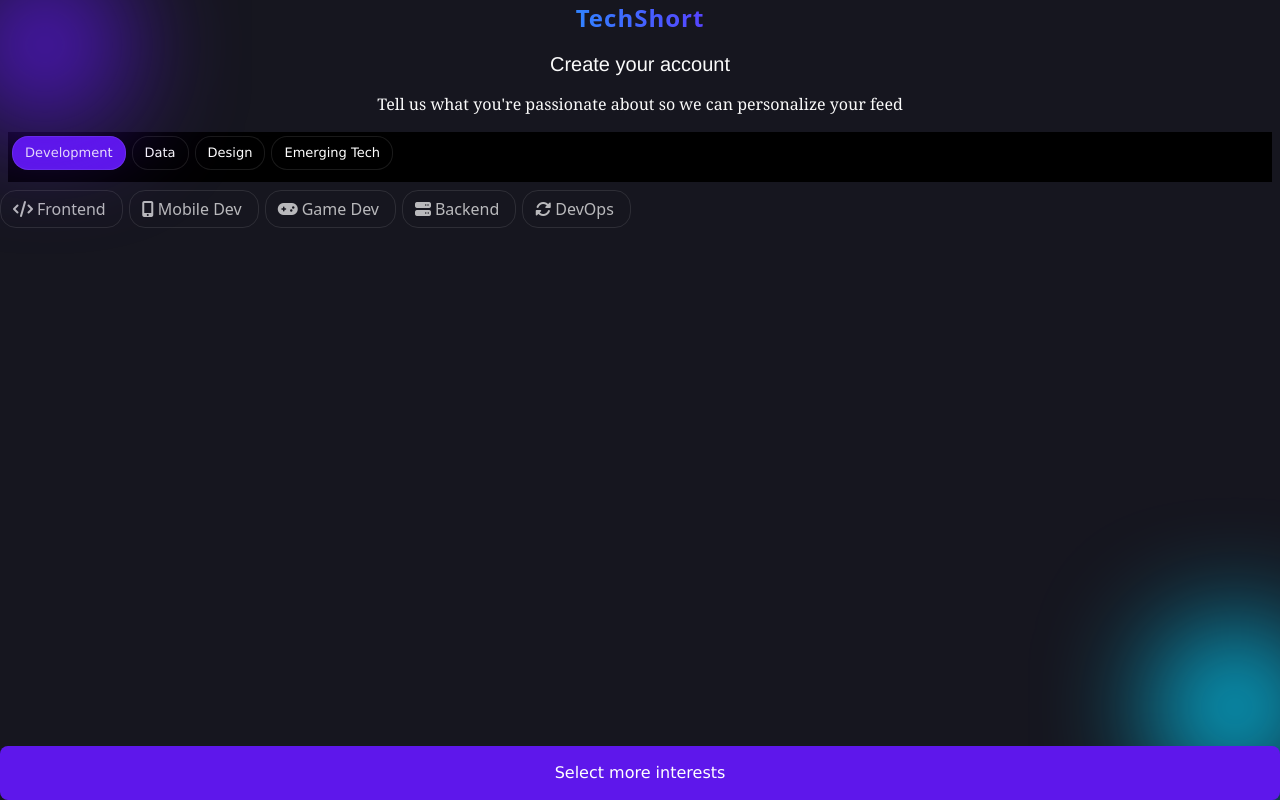
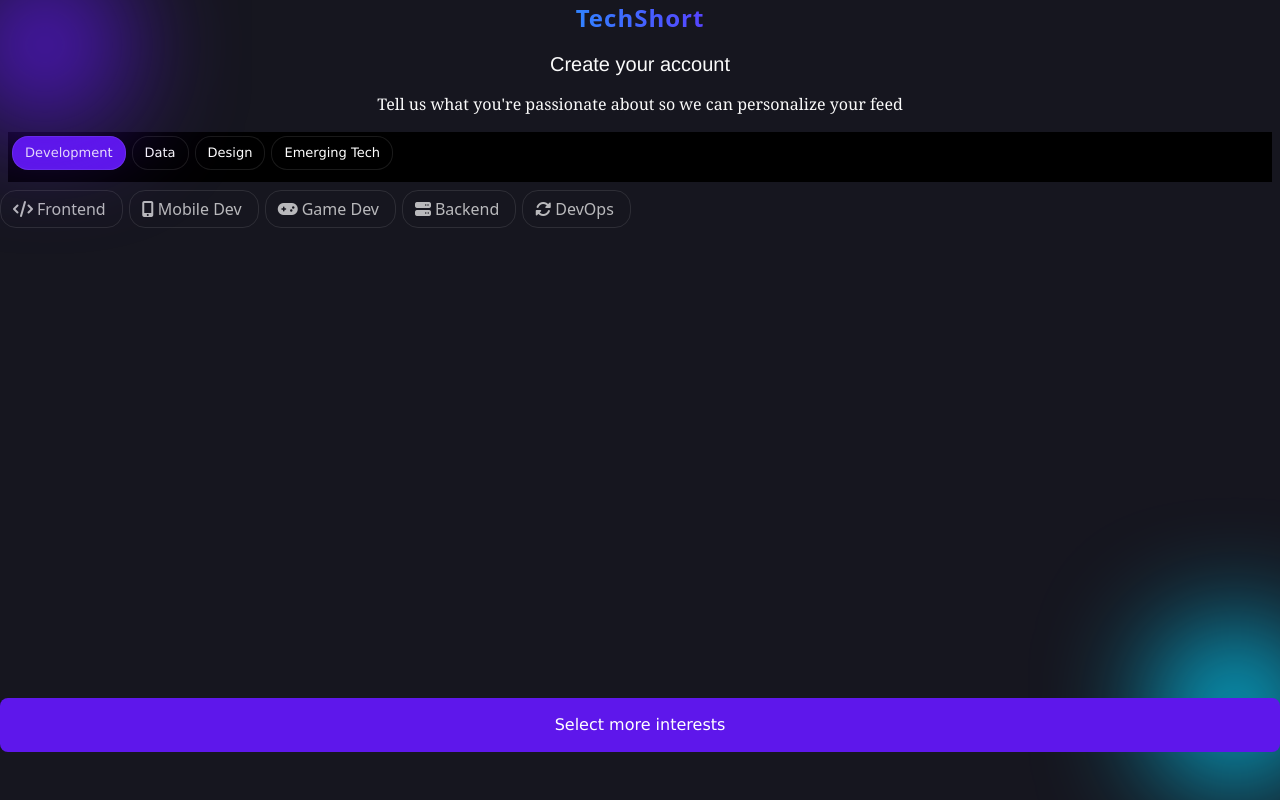
Before and after one commit to mohdshahrukh007/techShortFeed, an Angular app in the folder frontend/: page / in a window 1280 px wide. Built offline with nearby package versions, Linux system fonts and the light colour scheme.

Commit message:
update signup component styles to adjust bottom margin

```diff
--- a/frontend/src/app/intrest-based-signup/intrest-based-signup.component.scss
+++ b/frontend/src/app/intrest-based-signup/intrest-based-signup.component.scss
@@ -140,6 +140,6 @@ body {
   padding: 15px;
   width: 100%;
   border-radius: 8px;
-  margin-top: 1rem;
+  margin-bottom: 3rem;
   cursor: pointer;
 }
```
